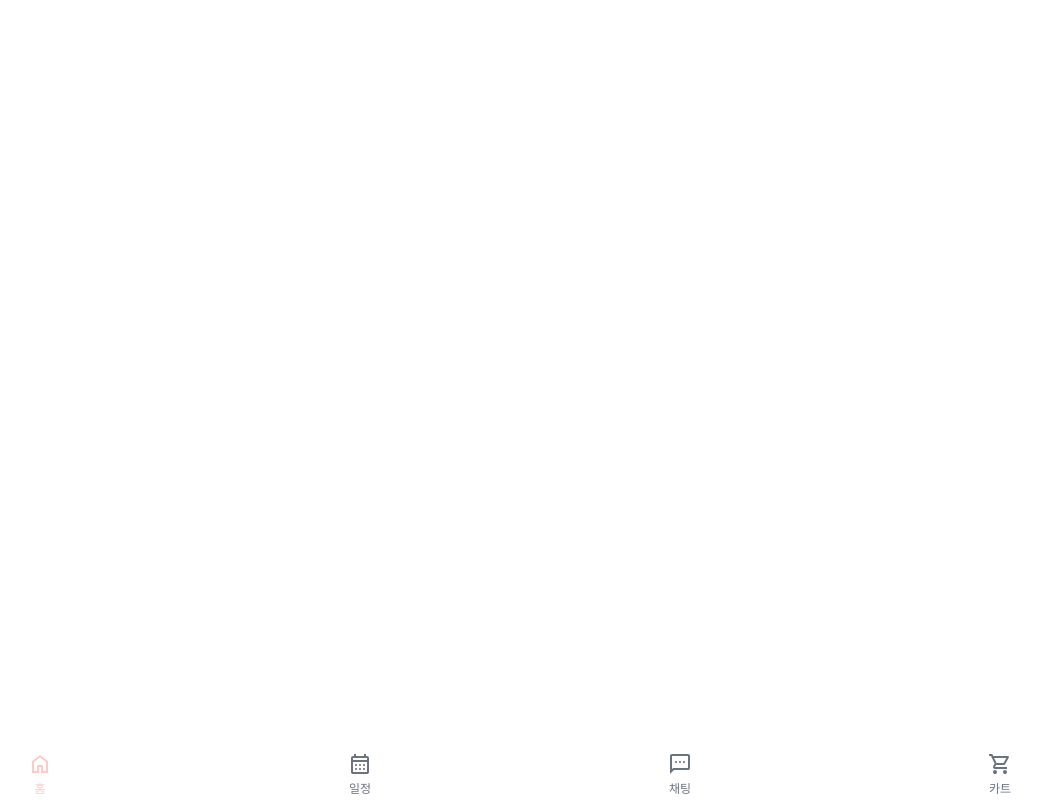
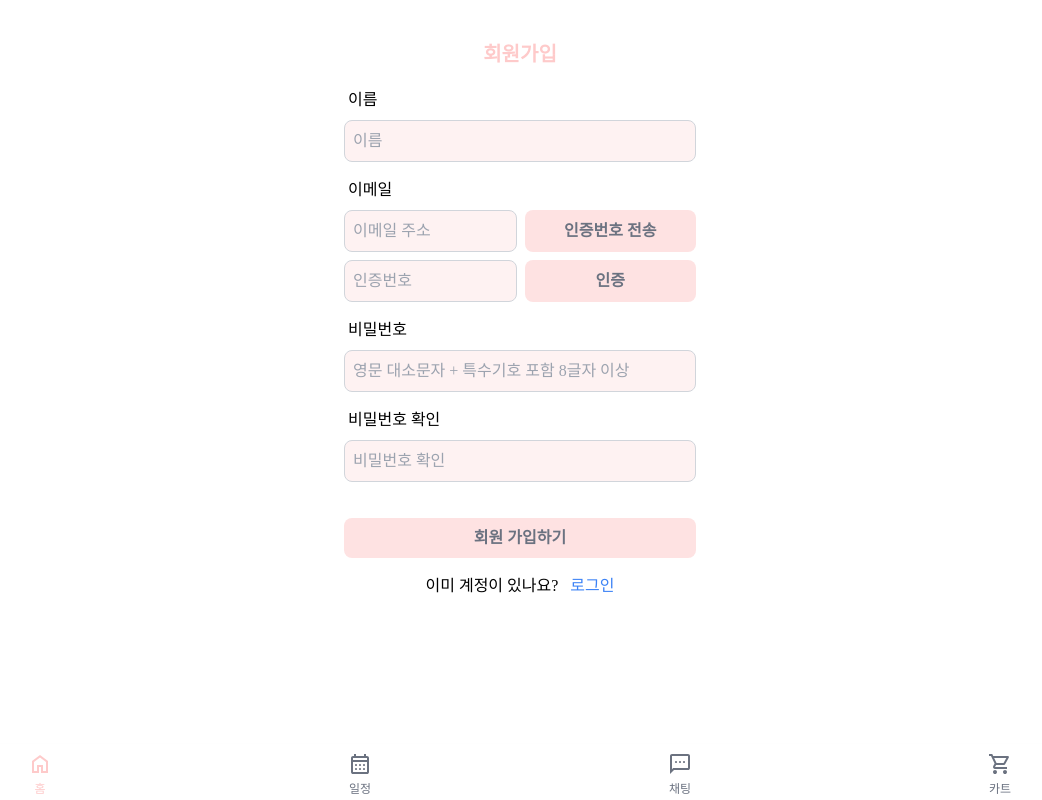
Before and after one commit to Yeahpeu/yeahpeu-front, a React (Vite) app: page /signup in a window 1280 px wide. Before the commit this address had no page. Shown: the whole page, without its empty margins (120-1162 px from the left). Built offline with nearby package versions, Linux system fonts and the light colour scheme; a web font is replaced by a local one.

Commit message:
[FEAT] SignUP 페이지 작성, AuthStore 임시 작성

```diff
--- a/src/App.jsx
+++ b/src/App.jsx
@@ -8,6 +8,7 @@ import PrepareMainPage from "./pages/PrepareMainPage";
 import CalendarMolecule from "./molecules/CalendarMolecule";
 import TodosMolecule from "./molecules/TodosMolecule";
 import LoginPage from "./pages/LoginPage";
+import SignupPage from "./pages/SignupPage";
 
 function App() {
   return (
@@ -15,6 +16,7 @@ function App() {
       <BrowserRouter>
         <Routes>
           <Route path="/login" element={<LoginPage />} />
+          <Route path="/signup" element={<SignupPage />} />
           <Route path="/home" element={<HomePage />} />
           <Route path="/schedule" element={<SchedulePage />}>
             <Route path="calendar" element={<CalendarMolecule />} />
--- a/src/components/common/MyInput-pink.jsx
+++ b/src/components/common/MyInput-pink.jsx
@@ -1,8 +1,10 @@
-const MyInputPink = ({ type, placeholder }) => {
+const MyInputPink = ({ type, placeholder, value, onChange }) => {
   return (
     <input
       type={type}
       placeholder={placeholder}
+      value={value}
+      onChange={onChange}
       className="border bg-red-50 border-gray-300 rounded-lg p-2 w-full"
     ></input>
   );
--- a/src/molecules/LoginMolecule.jsx
+++ b/src/molecules/LoginMolecule.jsx
@@ -1,77 +1,54 @@
-import { useState } from "react";
+import useAuthStore from "../stores/authStore";
 import MyInputWhite from "../components/common/MyInput-white";
 import MyButton from "../components/common/MyButton";
 
 const LoginMolecule = () => {
-  const [email, setEmail] = useState("");
-  const [isEmailValid, setIsEmailValid] = useState(false);
-  const [password, setPassword] = useState("");
-  const [isPasswordValid, setIsPasswordValid] = useState(false);
-
-  // 이메일 유효성 검사
-  const validateEmail = (value) => {
-    const rule = /^[a-zA-Z0-9._%+-]+@[a-zA-Z0-9.-]+\.[a-zA-Z]{2,}$/;
-    return rule.test(value);
-  };
-
-  // 비밀번호 유효성 검사 (대소문자 + 특수기호 1개 이상 + 최소 8자)
-  const validatePassword = (value) => {
-    const rule = /^(?=.*[A-Z])(?=.*[a-z])(?=.*[\W_]).{8,}$/;
-    return rule.test(value);
-  };
-
-  const handleEmailChange = (e) => {
-    const value = e.target.value;
-    setEmail(value);
-    setIsEmailValid(validateEmail(value));
-  };
-
-  const handlePasswordChange = (e) => {
-    const value = e.target.value;
-    setPassword(value);
-    setIsPasswordValid(validatePassword(value));
-  };
-
-  //zustand 사용하면 변경해야 하는 부분 ======================
-  const handleLogin = () => {
-    if (isEmailValid && isPasswordValid) {
-      alert("로그인 성공!");
-    } else {
-      alert("입력값을 다시 확인해주세요.");
-    }
-  };
-  // ========================================================
+  const {
+    email,
+    password,
+    isEmailValid,
+    isPasswordValid,
+    setEmail,
+    setPassword,
+    login,
+  } = useAuthStore();
 
   return (
     <div className="flex flex-col gap-3 p-4 rounded-lg w-full max-w-sm mx-auto">
+      <div className="text-left">
+        <p className="mb-1 p-1">이메일</p>
         <MyInputWhite
           placeholder="이메일 주소"
           type="email"
           value={email}
-        onChange={handleEmailChange}
+          onChange={(e) => setEmail(e.target.value)}
         />
         {!isEmailValid && email.length > 0 && (
-        <p className="text-red-500 text-sm">올바른 이메일 형식이 아닙니다.</p>
+          <p className="text-red-500 text-sm">이메일 형식을 유지해주세요.</p>
         )}
+      </div>
 
+      <div className="text-left">
+        <p className="mb-1 p-1">비밀번호</p>
         <MyInputWhite
-        placeholder="비밀번호 (영문 대소문자 + 특수기호 포함)"
+          placeholder="영문 대소문자 + 특수기호 포함 8글자 이상"
           type="password"
           value={password}
-        onChange={handlePasswordChange}
+          onChange={(e) => setPassword(e.target.value)}
         />
         {!isPasswordValid && password.length > 0 && (
-        <p className="text-red-500 text-sm">
+          <p className="text-red-500 text-sm mb-2">
             비밀번호는 8자 이상, 영문 대소문자 및 특수기호 1개 이상 포함해야
             합니다.
           </p>
         )}
+      </div>
 
       <div className="mb-4">
         <MyButton
           disabled={!isEmailValid || !isPasswordValid}
           color={isEmailValid && isPasswordValid ? "abled" : "disabled"}
-          onClick={handleLogin}
+          onClick={() => login(email, password)}
           value="로그인"
         />
       </div>
--- /dev/null
+++ b/src/molecules/SignupMolecule.jsx
@@ -0,0 +1,136 @@
+import { useState } from "react";
+import useAuthStore from "../stores/authStore";
+import MyInputPink from "../components/common/MyInput-pink";
+import MyButton from "../components/common/MyButton";
+
+const SignupMolecule = () => {
+  const {
+    username,
+    email,
+    password,
+    confirmPassword,
+    isEmailValid,
+    isPasswordValid,
+    isPasswordMatch,
+    isVerified,
+    timer,
+    setUsername,
+    setEmail,
+    setPassword,
+    setConfirmPassword,
+    sendVerificationCode,
+    verifyCode,
+  } = useAuthStore();
+
+  const [verificationCode, setVerificationCode] = useState("");
+
+  const handleSignup = () => {
+    if (!username) {
+      alert("이름을 입력해주세요.");
+      return;
+    }
+    if (!isVerified) {
+      alert("이메일 인증을 완료해주세요.");
+      return;
+    }
+    if (!isPasswordValid || !isPasswordMatch) {
+      alert("비밀번호를 확인해주세요.");
+      return;
+    }
+    alert("회원가입 성공!");
+  };
+
+  return (
+    <div className="flex flex-col gap-3 p-4 rounded-lg w-full max-w-sm mx-auto">
+      <div className="text-left">
+        <p className="mb-1 p-1">이름</p>
+        <MyInputPink
+          placeholder="이름"
+          type="text"
+          value={username}
+          onChange={(e) => setUsername(e.target.value)}
+        />
+      </div>
+
+      <div className="text-left">
+        <p className="mb-1 p-1">이메일</p>
+        <div className="flex space-x-2 mb-2">
+          <MyInputPink
+            placeholder="이메일 주소"
+            type="email"
+            value={email}
+            onChange={(e) => setEmail(e.target.value)}
+          />
+          <MyButton
+            value={timer > 0 ? `재전송 (${timer}s)` : "인증번호 전송"}
+            color="abled"
+            disabled={timer > 0}
+            onClick={() => sendVerificationCode(email)}
+          />
+          {!isEmailValid && email.length > 0 && (
+            <p className="text-red-500 text-sm">
+              올바른 이메일 형식이 아닙니다.
+            </p>
+          )}
+        </div>
+
+        <div className="flex space-x-2">
+          <MyInputPink
+            placeholder="인증번호"
+            type="text"
+            value={verificationCode}
+            onChange={(e) => setVerificationCode(e.target.value)}
+            disabled={timer === 0 || isVerified}
+          />
+          <MyButton
+            value="인증"
+            color="abled"
+            disabled={timer === 0 || isVerified}
+            onClick={() => verifyCode(email, verificationCode)}
+          />
+        </div>
+      </div>
+
+      <div className="text-left">
+        <p className="mb-1 p-1">비밀번호</p>
+        <MyInputPink
+          placeholder="영문 대소문자 + 특수기호 포함 8글자 이상"
+          type="password"
+          value={password}
+          onChange={(e) => setPassword(e.target.value)}
+        />
+        {!isPasswordValid && password.length > 0 && (
+          <p className="text-red-500 text-sm">
+            비밀번호는 8자 이상, 영문 대소문자 및 특수기호 포함해야 합니다.
+          </p>
+        )}
+      </div>
+
+      <div className="text-left">
+        <p className="mb-1 p-1">비밀번호 확인</p>
+        <MyInputPink
+          placeholder="비밀번호 확인"
+          type="password"
+          value={confirmPassword}
+          onChange={(e) => setConfirmPassword(e.target.value, password)}
+        />
+        {!isPasswordMatch && confirmPassword.length > 0 && (
+          <p className="text-red-500 text-sm">비밀번호가 일치하지 않습니다.</p>
+        )}
+      </div>
+
+      <div className="mt-6">
+        <MyButton
+          disabled={
+            !username || !isVerified || !isPasswordValid || !isPasswordMatch
+          }
+          color="abled"
+          onClick={handleSignup}
+          value="회원 가입하기"
+        />
+      </div>
+    </div>
+  );
+};
+
+export default SignupMolecule;
--- a/src/pages/LoginPage.jsx
+++ b/src/pages/LoginPage.jsx
@@ -9,7 +9,7 @@ const LoginPage = () => {
       <SocialMoleCule />
       <div>
         계정이 없으신가요{" "}
-        <a href="" className="text-blue-500 ml-1">
+        <a href="/signup" className="text-blue-500 ml-3">
           회원가입
         </a>
       </div>
--- /dev/null
+++ b/src/pages/SignupPage.jsx
@@ -0,0 +1,22 @@
+import SignupMolecule from "../molecules/SignupMolecule";
+
+const SignupPage = () => {
+  return (
+    <div>
+      <h2 className="text-xl font-bold text-center text-red-200 mt-2">
+        회원가입
+      </h2>
+      <div className="flex flex-col items-center justify-center">
+        <SignupMolecule />
+      </div>
+      <div>
+        이미 계정이 있나요?
+        <a href="/login" className="text-blue-500 ml-3 mt-6">
+          로그인
+        </a>
+      </div>
+    </div>
+  );
+};
+
+export default SignupPage;
--- a/src/stores/authStore.js
+++ b/src/stores/authStore.js
@@ -0,0 +1,95 @@
+import { create } from "zustand";
+
+const useAuthStore = create((set) => ({
+  username: "",
+  email: "",
+  password: "",
+  confirmPassword: "",
+  isEmailValid: false,
+  isPasswordValid: false,
+  isPasswordMatch: true,
+  isVerified: false,
+  isLoggedIn: false,
+  timer: 0,
+
+  setUsername: (username) => set({ username }),
+  setEmail: (email) =>
+    set({
+      email,
+      isEmailValid: /^[a-zA-Z0-9._%+-]+@[a-zA-Z0-9.-]+\.[a-zA-Z]{2,}$/.test(
+        email
+      ),
+    }),
+  setPassword: (password) =>
+    set({
+      password,
+      isPasswordValid: /^(?=.*[A-Z])(?=.*[a-z])(?=.*[\W_]).{8,}$/.test(
+        password
+      ),
+    }),
+  setConfirmPassword: (confirmPassword, password) =>
+    set({ confirmPassword, isPasswordMatch: confirmPassword === password }),
+  setTimer: (timer) => set({ timer }),
+  setVerified: (isVerified) => set({ isVerified }),
+
+  sendVerificationCode: async (email) => {
+    if (!email) return alert("이메일을 입력하세요.");
+
+    try {
+      const response = await fetch("/auth/email-verification/request", {
+        method: "POST",
+        headers: { "Content-Type": "application/json" },
+        body: JSON.stringify({ emailAddress: email }),
+      });
+
+      if (!response.ok) throw new Error("인증번호 전송 실패");
+
+      alert("인증번호가 전송되었습니다.");
+      set({ timer: 180 });
+    } catch (error) {
+      alert(error.message);
+    }
+  },
+
+  verifyCode: async (email, code) => {
+    try {
+      const response = await fetch("/auth/email-verification/confirm", {
+        method: "POST",
+        headers: { "Content-Type": "application/json" },
+        body: JSON.stringify({ emailAddress: email, verificationCode: code }),
+      });
+
+      if (!response.ok) throw new Error("인증번호가 올바르지 않습니다.");
+
+      alert("이메일 인증 완료!");
+      set({ isVerified: true, timer: 0 });
+    } catch (error) {
+      alert(error.message);
+    }
+  },
+
+  login: async (email, password) => {
+    if (!email || !password) {
+      alert("이메일과 비밀번호를 입력하세요.");
+      return;
+    }
+
+    try {
+      const response = await fetch("/auth/login", {
+        method: "POST",
+        headers: { "Content-Type": "application/json" },
+        body: JSON.stringify({ email, password }),
+      });
+
+      if (!response.ok)
+        throw new Error("로그인 실패: 이메일 또는 비밀번호를 확인하세요.");
+
+      alert("로그인 성공!");
+      set({ isLoggedIn: true });
+    } catch (error) {
+      alert(error.message);
+    }
+  },
+}));
+
+export default useAuthStore;
```
Lines whose indentation alone changed are shown as unchanged.
